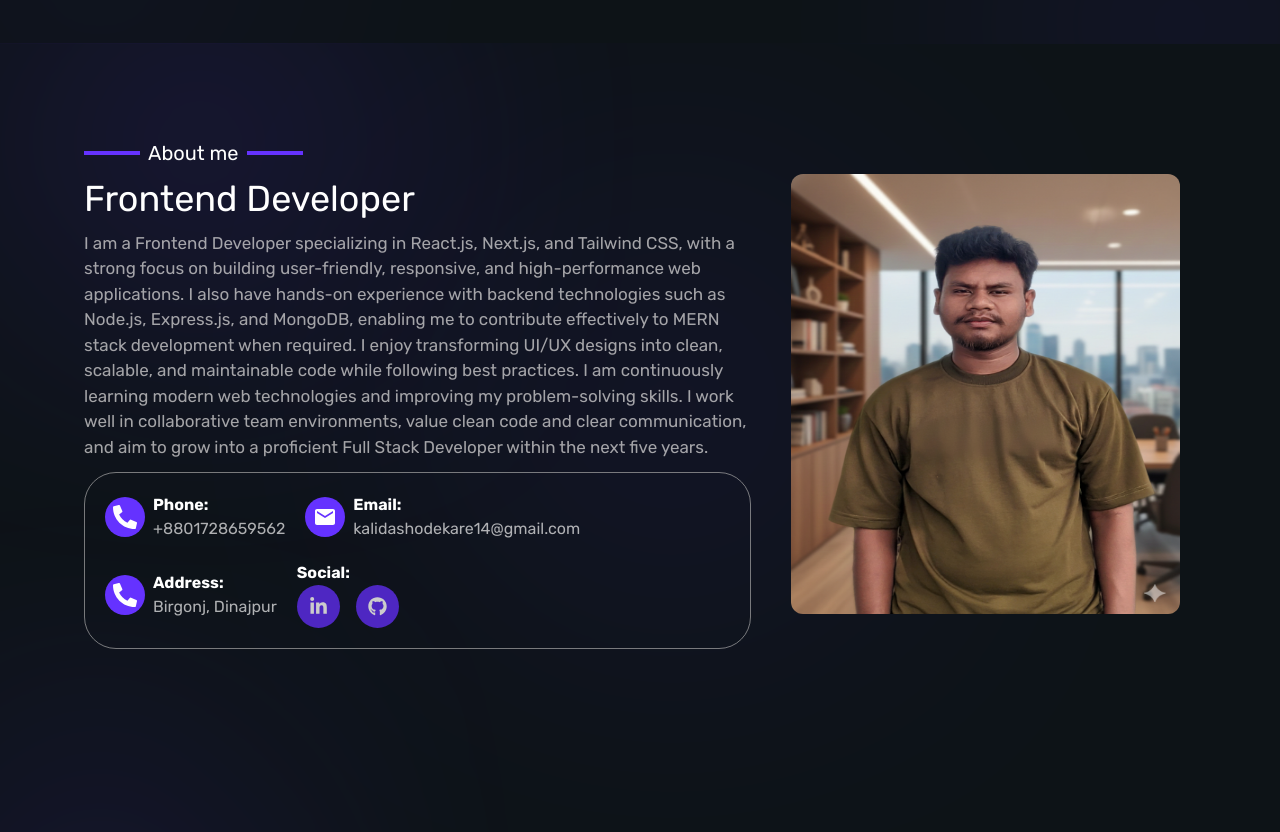
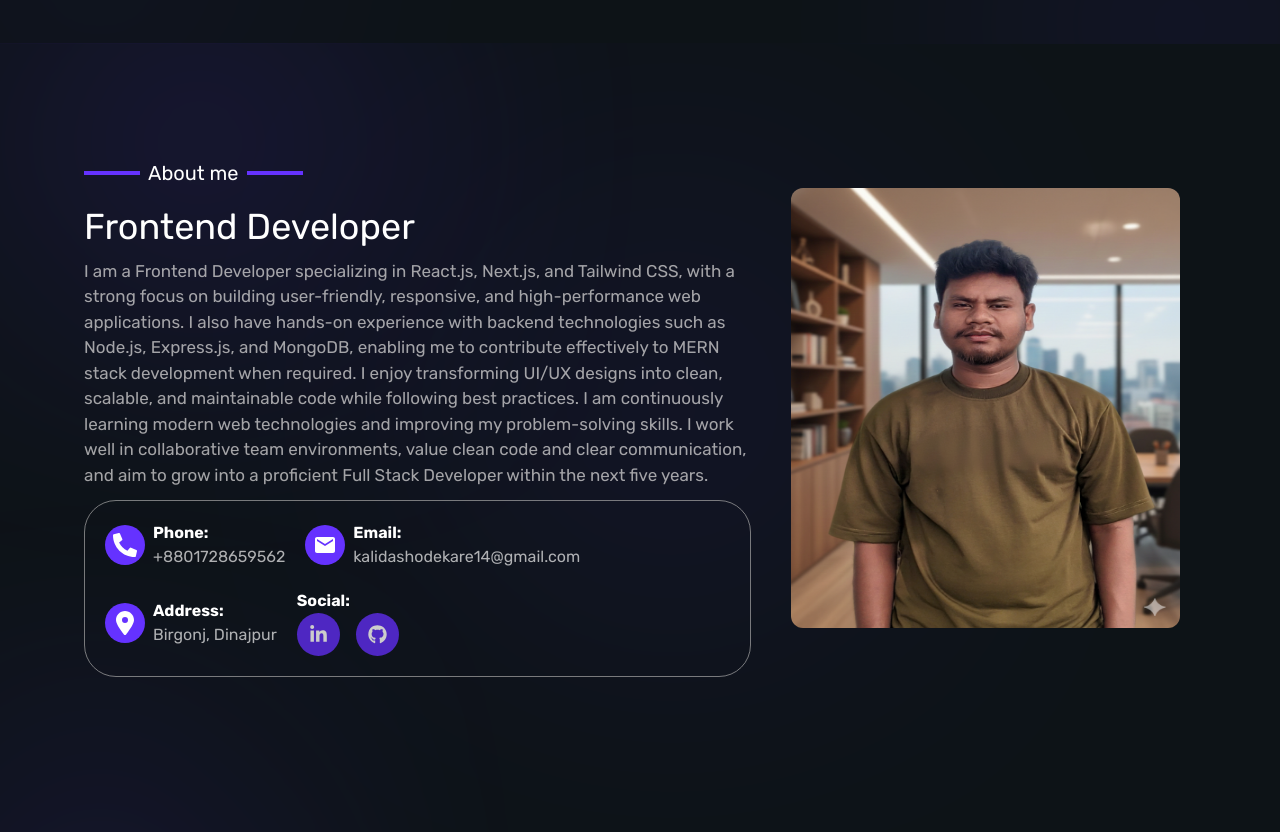
Before and after one commit to kalidashodekare14/Portfolio, a Next.js app: page / in a window 1280 px wide. Shown: the part 640-1472 px from the top of the page. Built offline with nearby package versions, Linux system fonts and the light colour scheme.

Commit message:
AboutMe section update

```diff
--- a/components/AboutMe.tsx
+++ b/components/AboutMe.tsx
@@ -5,6 +5,7 @@ import { motion } from "framer-motion";
 import { MdEmail } from "react-icons/md";
 import { FaGithub, FaLinkedinIn, FaPhoneAlt } from "react-icons/fa";
 import Link from "next/link";
+import { FaLocationDot } from "react-icons/fa6";
 // bg-[#161E2D]
 const AboutMe = () => {
     return (
@@ -12,7 +13,7 @@ const AboutMe = () => {
             <div className="min-h-screen lg:max-w-6xl m-auto pb-10 font-rubik mt-24">
                 <div className="text-white flex flex-col-reverse lg:flex-row items-center gap-10 mx-5">
                     <div className="lg:w-[60%] space-y-3 z-20">
-                        <div className="flex items-center gap-2 text-xl">
+                        <div className="flex items-center gap-2 text-xl my-5">
                             <p className="w-14 border-2 border-[#6532FF]" />
                             <p className="dark:text-[#000000bb]">About me</p>
                             <p className="w-14 border-2 border-[#6532FF]" />
@@ -40,7 +41,7 @@ const AboutMe = () => {
                             </div>
                             <div className="flex items-center gap-2">
                                 <div className="bg-[#6532FF] text-2xl p-2 rounded-full">
-                                    <FaPhoneAlt />
+                                    <FaLocationDot />
                                 </div>
                                 <div>
                                     <p className="font-bold dark:text-[#000000bb]">Address:</p>
```
